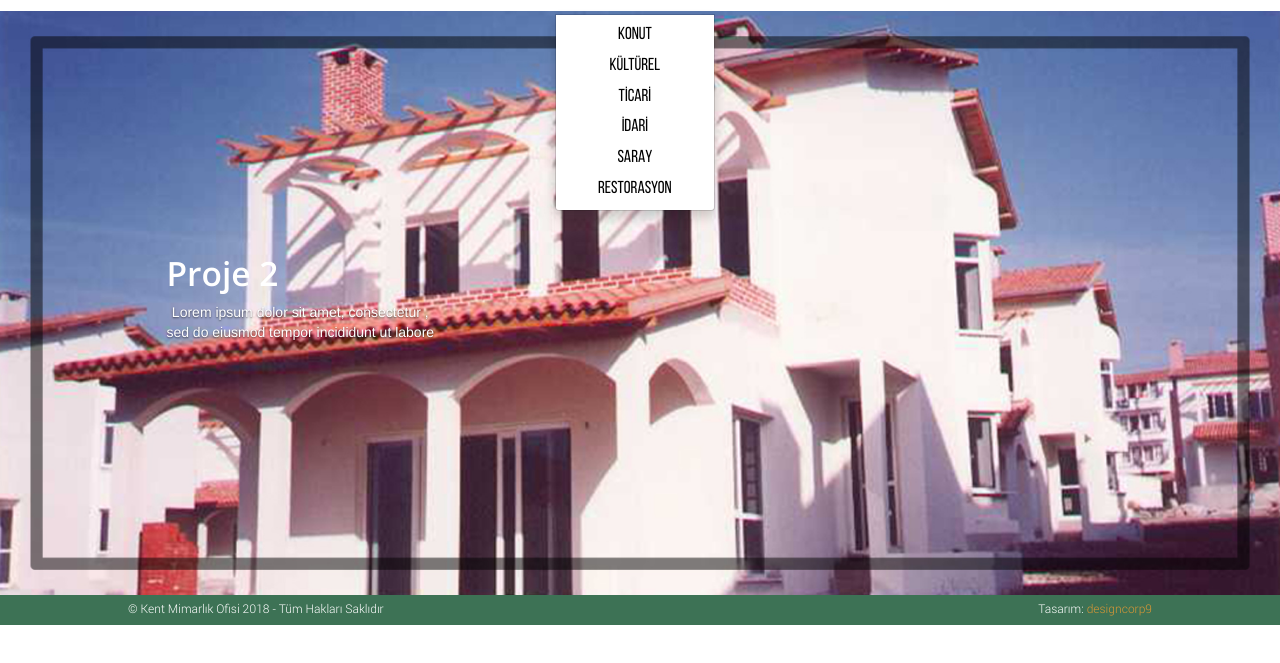
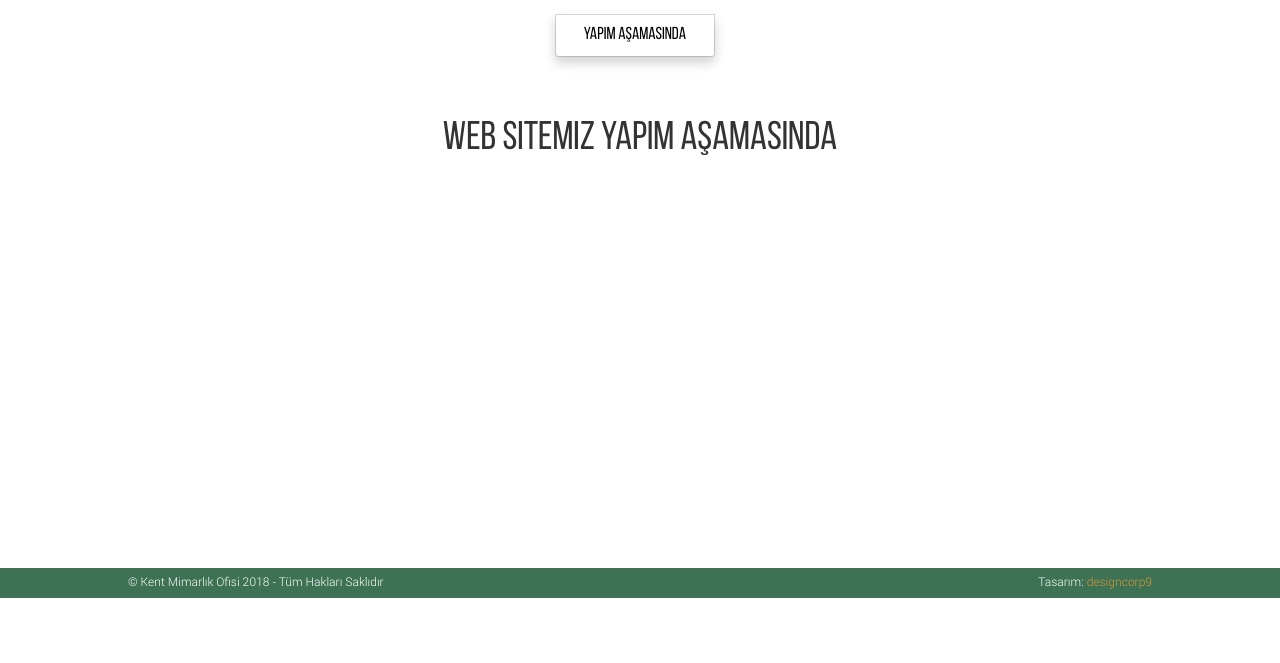
Before and after one commit to birecikli/birecikli.github.io, a plain HTML site: page index.html in a window 1280 px wide. Both pictures are taken after a click on the button "PROJELER". Shown: the part 81-744 px from the top of the page. Drawn offline with Linux system fonts and the light colour scheme.

Commit message:
Website under construction.

```diff
--- a/index.html
+++ b/index.html
@@ -40,12 +40,13 @@
 					<li class="dropdown">
 						<a href="#" class="dropdown-toggle"	data-toggle="dropdown" role="button" aria-haspopup="true" aria-expanded="false">PROJELER <span class="caret"></span></a>
 						<ul class="dropdown-menu dropdowncostume">
-							<li><a href="konut.html">KONUT</a></li>
-							<li><a href="#">KÜLTÜREL</a></li>
-							<li><a href="#">TİCARİ</a></li>
-							<li><a href="#">İDARİ</a></li>
-							<li><a href="#">SARAY</a></li>
-							<li><a href="#">RESTORASYON</a></li>
+							<!-- <li><a>KONUT</a></li>
+							<li><a>KÜLTÜREL</a></li>
+							<li><a>TİCARİ</a></li>
+							<li><a>İDARİ</a></li>
+							<li><a>SARAY</a></li>
+							<li><a>RESTORASYON</a></li> -->
+							<li><a>YAPIM AŞAMASINDA</a></li>
 						</ul>
 					</li>
 					<li><a href="about.html">HAKKIMIZDA</a></li>
@@ -55,7 +56,7 @@
 		</nav>
 	</div>
 <!--Carousel -->
-	<div class="allcontain">
+	<!-- <div class="allcontain">
 		<div id="carousel-up" class="carousel slide" data-ride="carousel">
 			<div class="carousel-inner " role="listbox">
 				<div class="item active">
@@ -84,7 +85,13 @@
 				</div>
 			</div>
 		</div>
+	</div> -->
+	<div class="row">
+		<div class="text-center">
+				<p class="under-construction">Web Sitemiz Yapım Aşamasında</p>
+		</div>
 	</div>
+
 	<div class="footer">
 		<div class="copyright">
 			&copy; Kent Mimarlık Ofisi 2018 - Tüm Hakları Saklıdır <!-- | <a href="#">Privacy </a>| <a href="#">Policy</a> -->
--- a/style/mystyle.css
+++ b/style/mystyle.css
@@ -1704,3 +1704,12 @@ height: 30px;
     transform: translate(-50%, -50%);
     color: black;
 }
+
+/*-----*/
+
+.under-construction {
+		font-size: 40px;
+		font-family: 'BebasNeue Regular';
+		margin-bottom: 400px;
+		margin-top: 100px;
+}
```
Also changed, not shown: about.html (+11 -14 lines), contact.html (+14 -17 lines).
